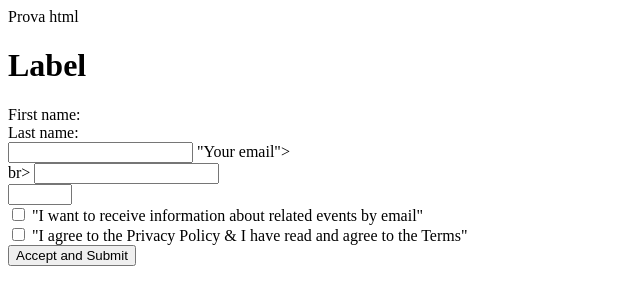
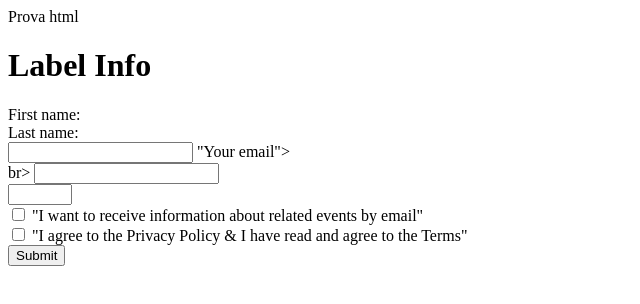
Before and after one commit to Victoria98Sagastizabal/MiaTech, a plain HTML site: page indexProva.html in a window 1280 px wide. Shown: the whole page, without its empty margins (0-640 px from the left). Drawn offline with Linux system fonts and the light colour scheme.

Commit message:
feat add : method + submit

```diff
--- a/indexProva.html
+++ b/indexProva.html
@@ -6,9 +6,9 @@ Prova html
 
 <body>
 
-  <h1>Label</h1>
+  <h1>Label Info</h1>
 
-  <form action="/action_page.php">
+  <form action="/action_page.php" method="get">
 
     <label for="fname" autocomplete="on" required>First name:</label>
   <br>
@@ -25,8 +25,9 @@ Prova html
   <br>
     <input type="checkbox" required> "I agree to the Privacy Policy & I have read and agree to the Terms"
   <br>
-    <input type="submit" value="Accept and Submit" required>
+     <input type="submit" value="Submit">
   <br>
+
 </form>
 
 </body>
```
